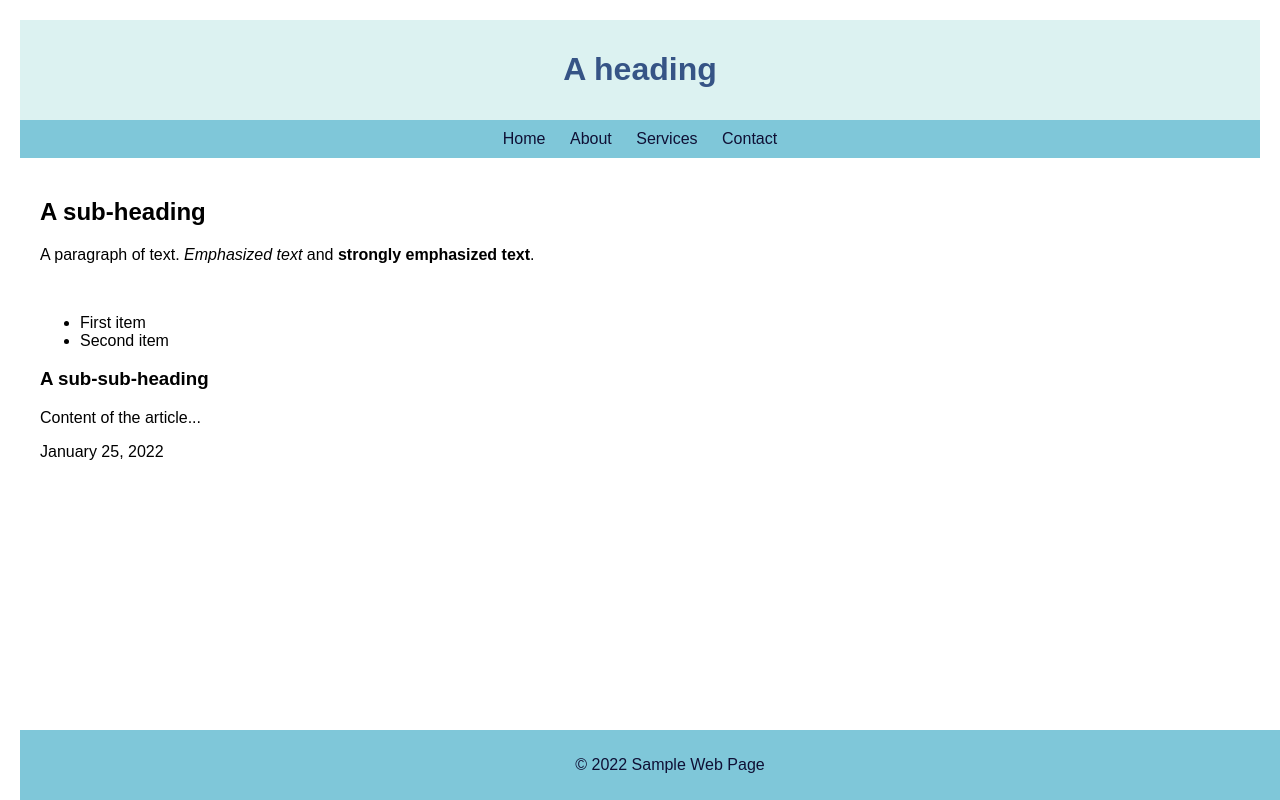
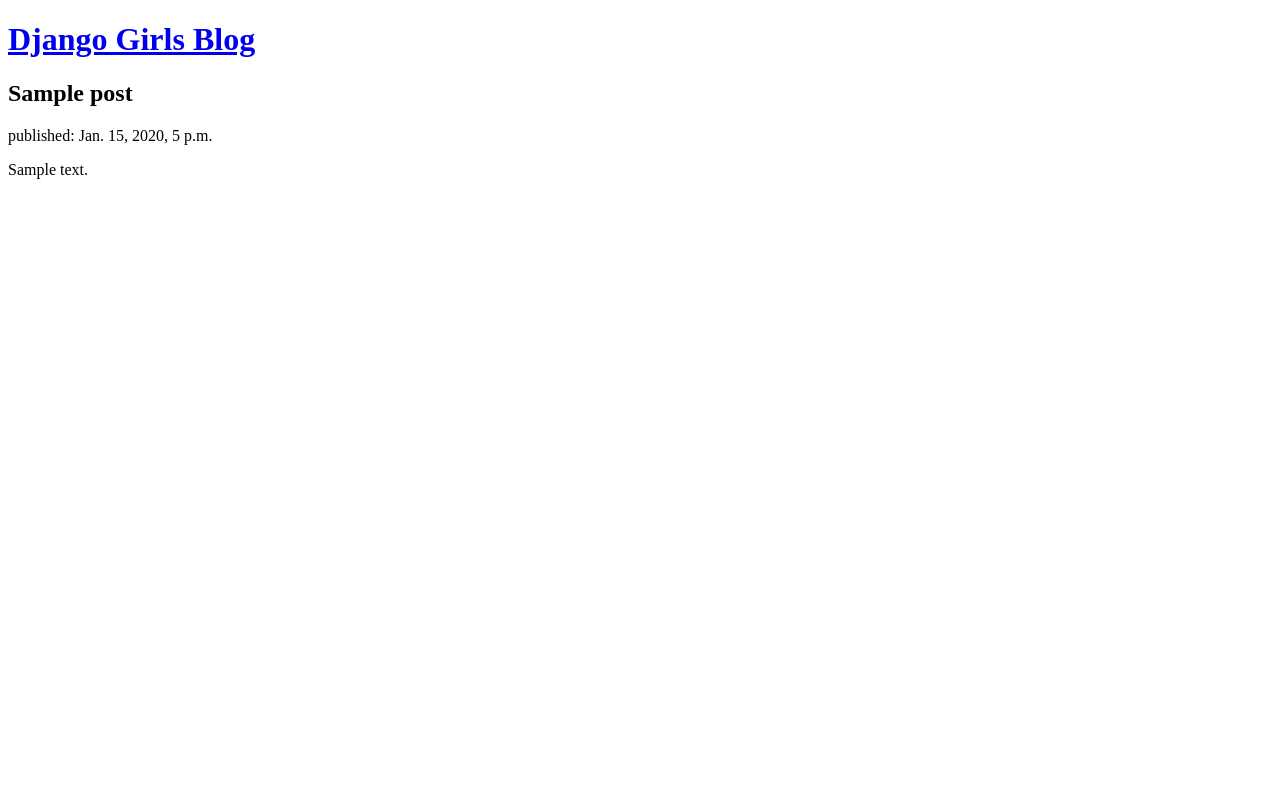
Before and after one commit to NDkhoa23/my-first-blog, a Django app: page / in a window 1280 px wide. Run offline with Django 3.2, Linux system fonts and the light colour scheme; tables that the repository leaves empty hold one stand-in row (values such as "Sample post").

Commit message:
Modified templates to display posts from database.

```diff
--- a/blog/templates/blog/post_list.html
+++ b/blog/templates/blog/post_list.html
@@ -1,76 +1,21 @@
 <!DOCTYPE html>
-<html lang="en">
+<html>
 <head>
-    <meta charset="UTF-8">
-    <meta name="viewport" content="width=device-width, initial-scale=1.0">
-    <title>Sample Web Page</title>
-    <style>
-        /* CSS styles can be added here */
-        body {
-            font-family: Arial, sans-serif;
-            margin: 0;
-            padding: 20px;
-        }
-        header {
-            background-color: #DCF2F1;
-            color: #365486;
-            padding: 10px;
-            text-align: center;
-        }
-        nav {
-            background-color: #7FC7D9;
-            padding: 10px;
-            text-align: center;
-        }
-        nav a {
-            text-decoration: none;
-            color: #0F1035;
-            margin: 0 10px;
-        }
-        main {
-            padding: 20px;
-        }
-        footer {
-            background-color: #7FC7D9;
-            color: #0F1035;
-            padding: 10px;
-            text-align: center;
-            position: fixed;
-            bottom: 0;
-            width: 100%;
-        }
-    </style>
+    <title>Django Girls blog</title>
 </head>
 <body>
     <header>
-        <h1>A heading</h1>
+        <h1><a href="/">Django Girls Blog</a></h1>
     </header>
-    <nav>
-        <a href="#">Home</a>
-        <a href="#">About</a>
-        <a href="#">Services</a>
-        <a href="#">Contact</a>
-    </nav>
-    <main>
-        <h2>A sub-heading</h2>
-        <p>A paragraph of text. <em>Emphasized text</em> and <strong>strongly emphasized text</strong>.</p>
-        <br>
-        <ul>
-            <li>First item</li>
-            <li>Second item</li>
-        </ul>
-        <div>
-            <section>
-                <article>
-                    <h3>A sub-sub-heading</h3>
-                    <p>Content of the article...</p>
-                    <time datetime="2022-01-25">January 25, 2022</time>
-                </article>
-            </section>
-        </div>
-    </main>
-    <footer>
-        <p>&copy; 2022 Sample Web Page</p>
-    </footer>
+
+    <div>
+        {% for post in posts %}
+            <article>
+                <h2>{{ post.title }}</h2>
+                <time>published: {{ post.published_date }}</time>
+                <p>{{ post.text }}</p>
+            </article>
+        {% endfor %}
+    </div>
 </body>
 </html>
--- a/blog/views.py
+++ b/blog/views.py
@@ -1,5 +1,7 @@
 from django.shortcuts import render
+from django.utils import timezone
+from .models import Post
 
-# Create your views here.
 def post_list(request):
-    return render(request, 'blog/post_list.html', {})
+    posts = Post.objects.all()
+    return render(request, 'blog/post_list.html', {'posts': posts})
```
